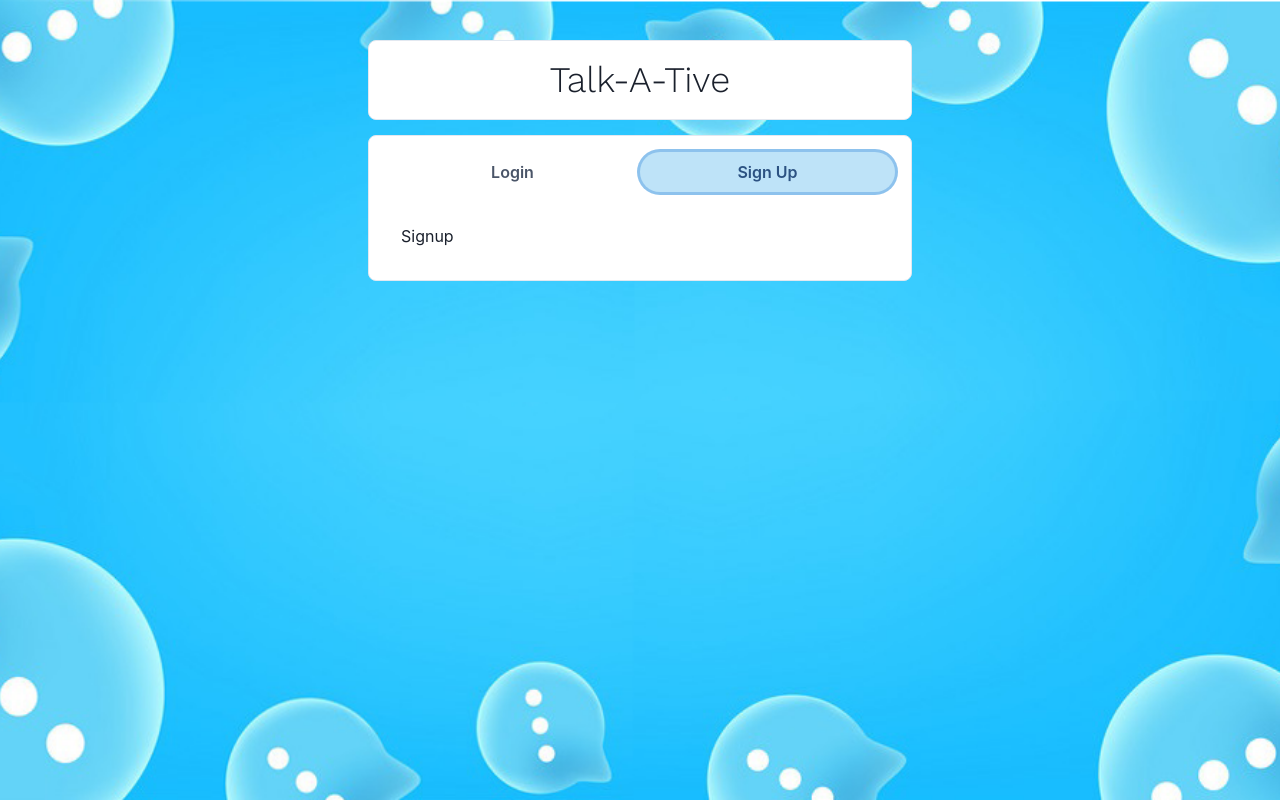
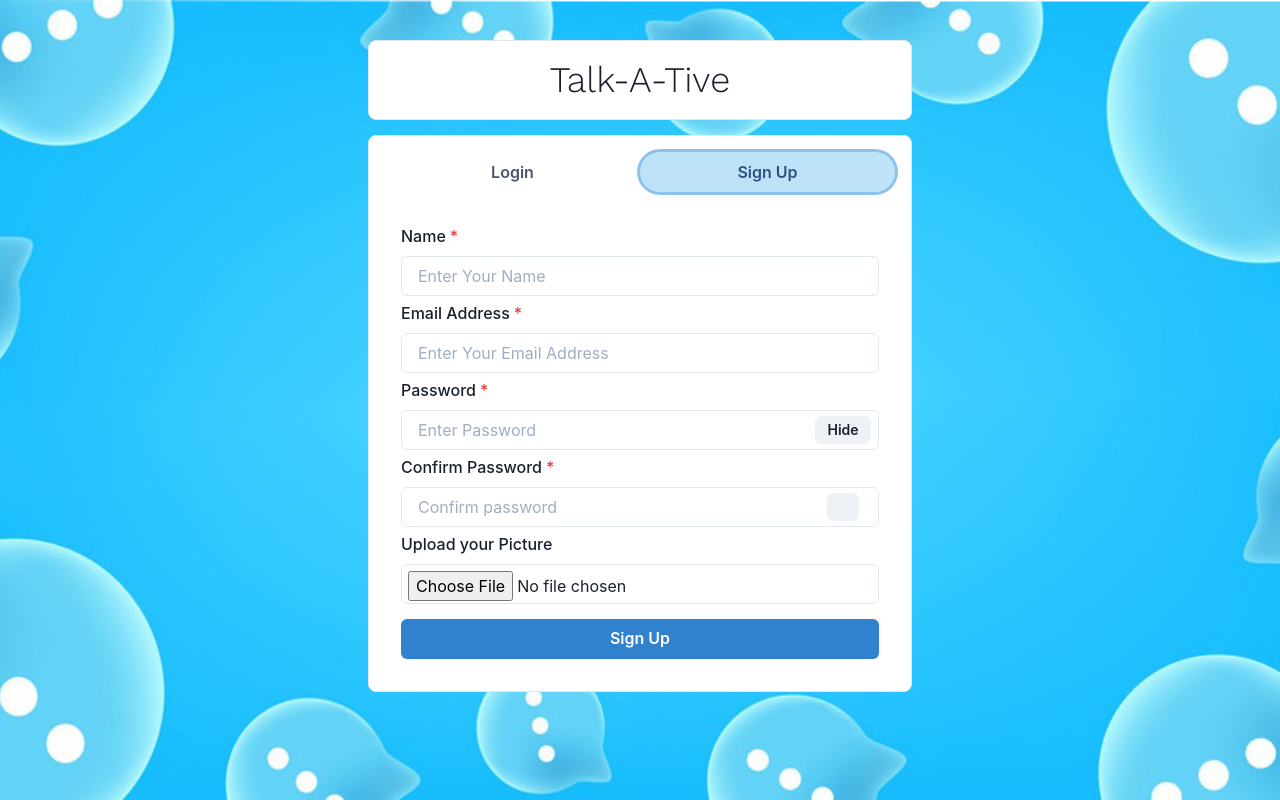
Before and after one commit to Harshaldalvi7797/mern-chat-app, a React (Create React App) app in the folder frontend/: page / in a window 1280 px wide. Both pictures are taken after a click on the tab "Sign Up". Built offline with nearby package versions, Linux system fonts and the light colour scheme.

Commit message:
signup form ui done

```diff
--- a/frontend/src/components/Authentication/Signup.js
+++ b/frontend/src/components/Authentication/Signup.js
@@ -1,7 +1,89 @@
-import React from 'react'
+import { Button } from "@chakra-ui/button";
+import { FormControl, FormLabel } from "@chakra-ui/form-control";
+import { Input, InputGroup, InputRightElement } from "@chakra-ui/input";
+import { VStack } from "@chakra-ui/layout";
+import { useToast } from "@chakra-ui/toast";
+import axios from "axios";
+import { useState } from "react";
+import { useHistory } from "react-router";
 
-export default function Signup() {
-  return (
-    <div>Signup</div>
-  )
+const  Signup=()=> {
+    const [show, setShow] = useState(false);
+    const handleClick = () => setShow(!show);
+    const toast = useToast();
+    const history = useHistory();
+
+    const [name, setName] = useState();
+    const [email, setEmail] = useState();
+    const [confirmpassword, setConfirmpassword] = useState();
+    const [password, setPassword] = useState();
+    const [pic, setPic] = useState();
+    const [picLoading, setPicLoading] = useState(false);
+    return (
+        <VStack spacing="5px">
+            <FormControl id="first-name" isRequired>
+                <FormLabel>Name</FormLabel>
+                <Input
+                    placeholder="Enter Your Name"
+
+                />
+            </FormControl>
+            <FormControl id="email" isRequired>
+                <FormLabel>Email Address</FormLabel>
+                <Input
+                    type="email"
+                    placeholder="Enter Your Email Address"
+
+                />
+            </FormControl>
+            <FormControl id="password" isRequired>
+                <FormLabel>Password</FormLabel>
+                <InputGroup size="md">
+                    <Input
+                        type={"password"}
+                        placeholder="Enter Password"
+
+                    />
+                    <InputRightElement width="4.5rem">
+                        <Button h="1.75rem" size="sm" >
+                            Hide
+                        </Button>
+                    </InputRightElement>
+                </InputGroup>
+            </FormControl>
+            <FormControl id="password" isRequired>
+                <FormLabel>Confirm Password</FormLabel>
+                <InputGroup size="md">
+                    <Input
+                        type={"password"}
+                        placeholder="Confirm password"
+
+                    />
+                    <InputRightElement width="4.5rem">
+                        <Button h="1.75rem" size="sm" >
+
+                        </Button>
+                    </InputRightElement>
+                </InputGroup>
+            </FormControl>
+            <FormControl id="pic">
+                <FormLabel>Upload your Picture</FormLabel>
+                <Input
+                    type="file"
+                    p={1.5}
+                    accept="image/*"
+
+                />
+            </FormControl>
+            <Button
+                colorScheme="blue"
+                width="100%"
+                style={{ marginTop: 15 }}
+
+            >
+                Sign Up
+            </Button>
+        </VStack>
+    )
 }
+export default  Signup
```
